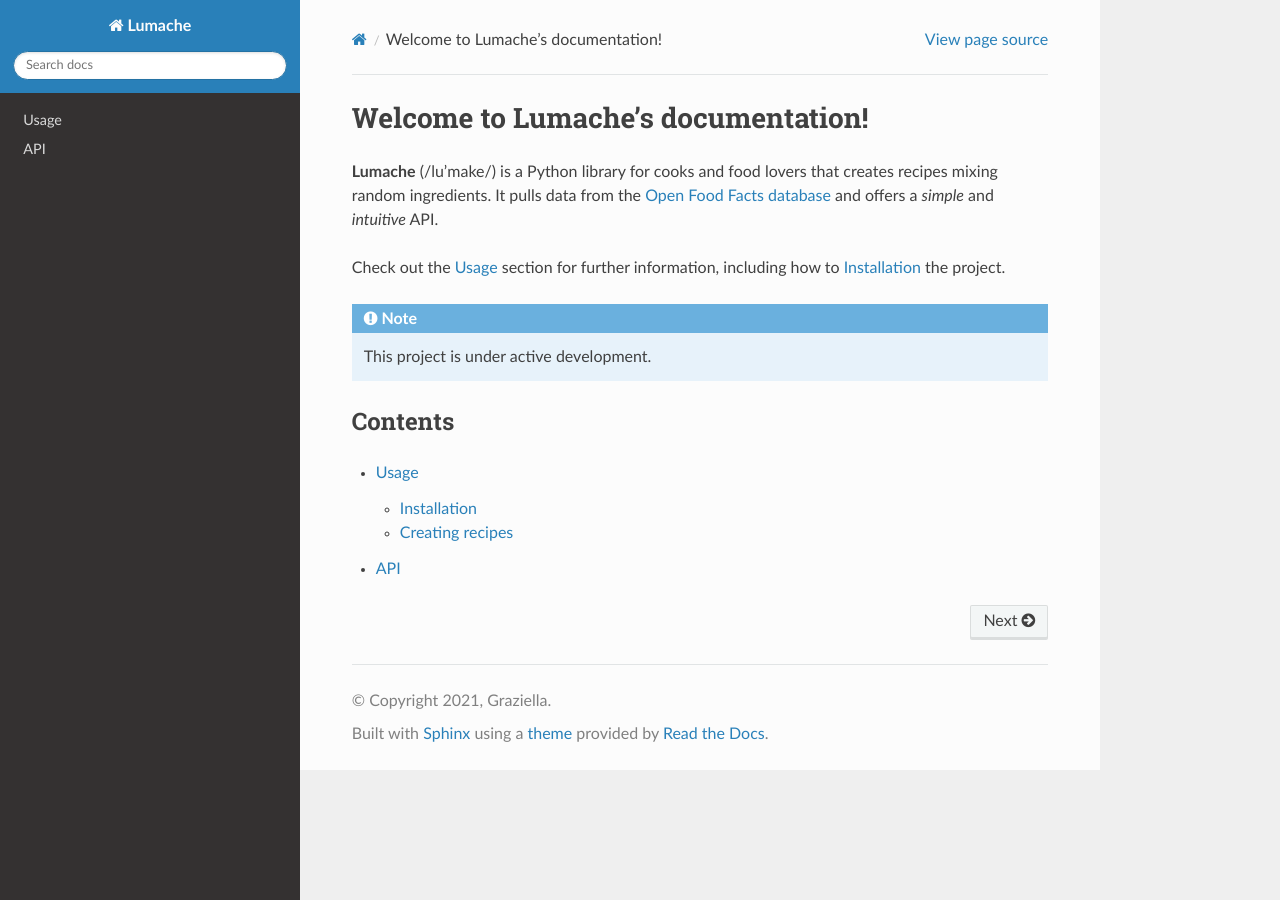
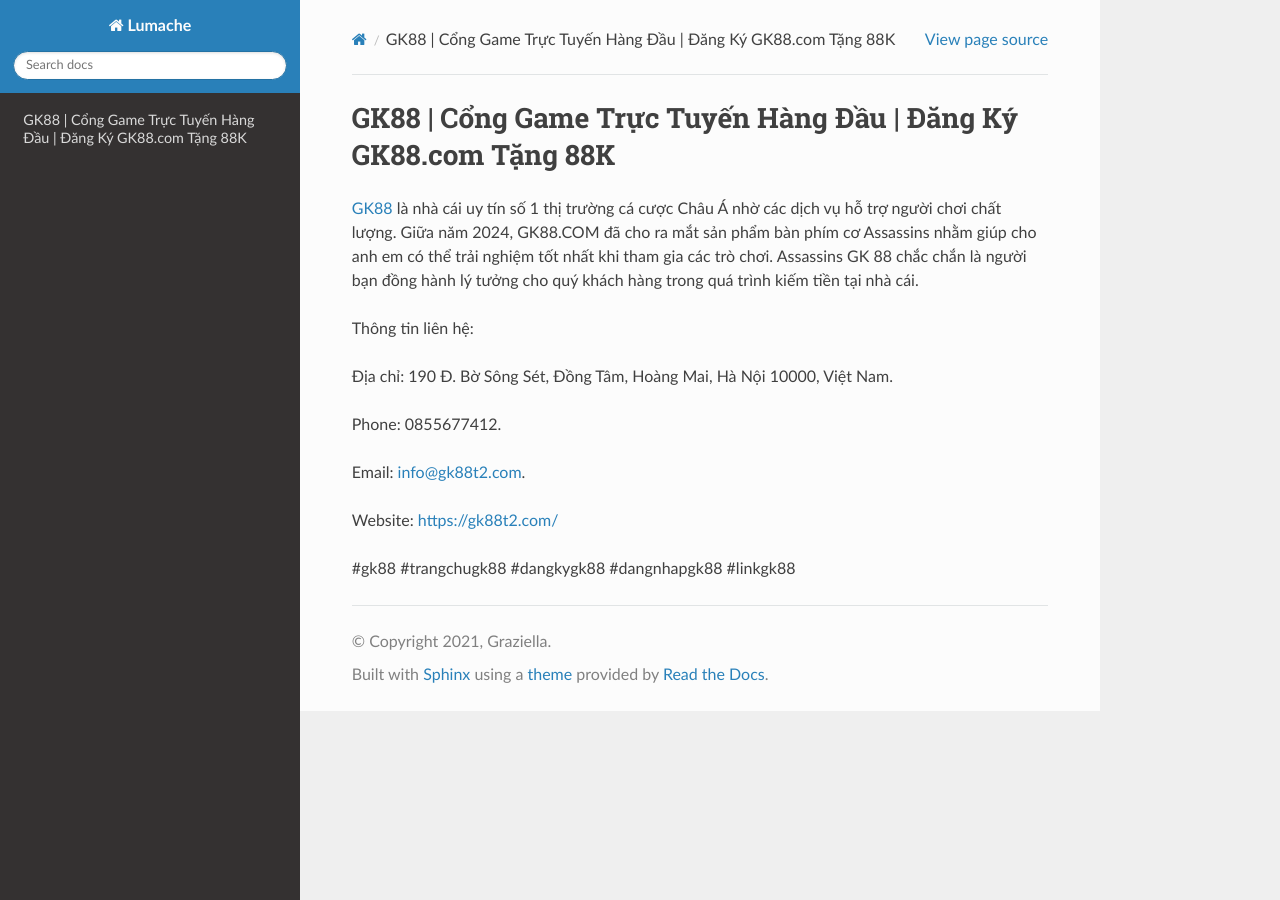
Before and after one commit to syvan0897/gk88t2com, a Sphinx documentation site: the page built from docs/source/index.rst, in a window 1280 px wide. Built offline with Sphinx 7.4.7 and the Read the Docs theme 3.1.0, drawn with Linux system fonts in a browser that asks for light colours.

Commit message:
Update index.rst

```diff
--- a/docs/source/index.rst
+++ b/docs/source/index.rst
@@ -1,22 +1,16 @@
-Welcome to Lumache's documentation!
+GK88 | Cổng Game Trực Tuyến Hàng Đầu | Đăng Ký GK88.com Tặng 88K
 ===================================
 
-**Lumache** (/lu'make/) is a Python library for cooks and food lovers
-that creates recipes mixing random ingredients.
-It pulls data from the `Open Food Facts database <https://world.openfoodfacts.org/>`_
-and offers a *simple* and *intuitive* API.
+`GK88 <https://gk88t2.com/>`_ là nhà cái uy tín số 1 thị trường cá cược Châu Á nhờ các dịch vụ hỗ trợ người chơi chất lượng. Giữa năm 2024, GK88.COM đã cho ra mắt sản phẩm bàn phím cơ Assassins nhằm giúp cho anh em có thể trải nghiệm tốt nhất khi tham gia các trò chơi. Assassins GK 88 chắc chắn là người bạn đồng hành lý tưởng cho quý khách hàng trong quá trình kiếm tiền tại nhà cái.
 
-Check out the :doc:`usage` section for further information, including
-how to :ref:`installation` the project.
+Thông tin liên hệ:
 
-.. note::
+Địa chỉ: 190 Đ. Bờ Sông Sét, Đồng Tâm, Hoàng Mai, Hà Nội 10000, Việt Nam.
 
-   This project is under active development.
+Phone: 0855677412.
 
-Contents
---------
+Email: info@gk88t2.com.
 
-.. toctree::
+Website: https://gk88t2.com/
 
-   usage
-   api
+#gk88 #trangchugk88 #dangkygk88 #dangnhapgk88 #linkgk88
```
